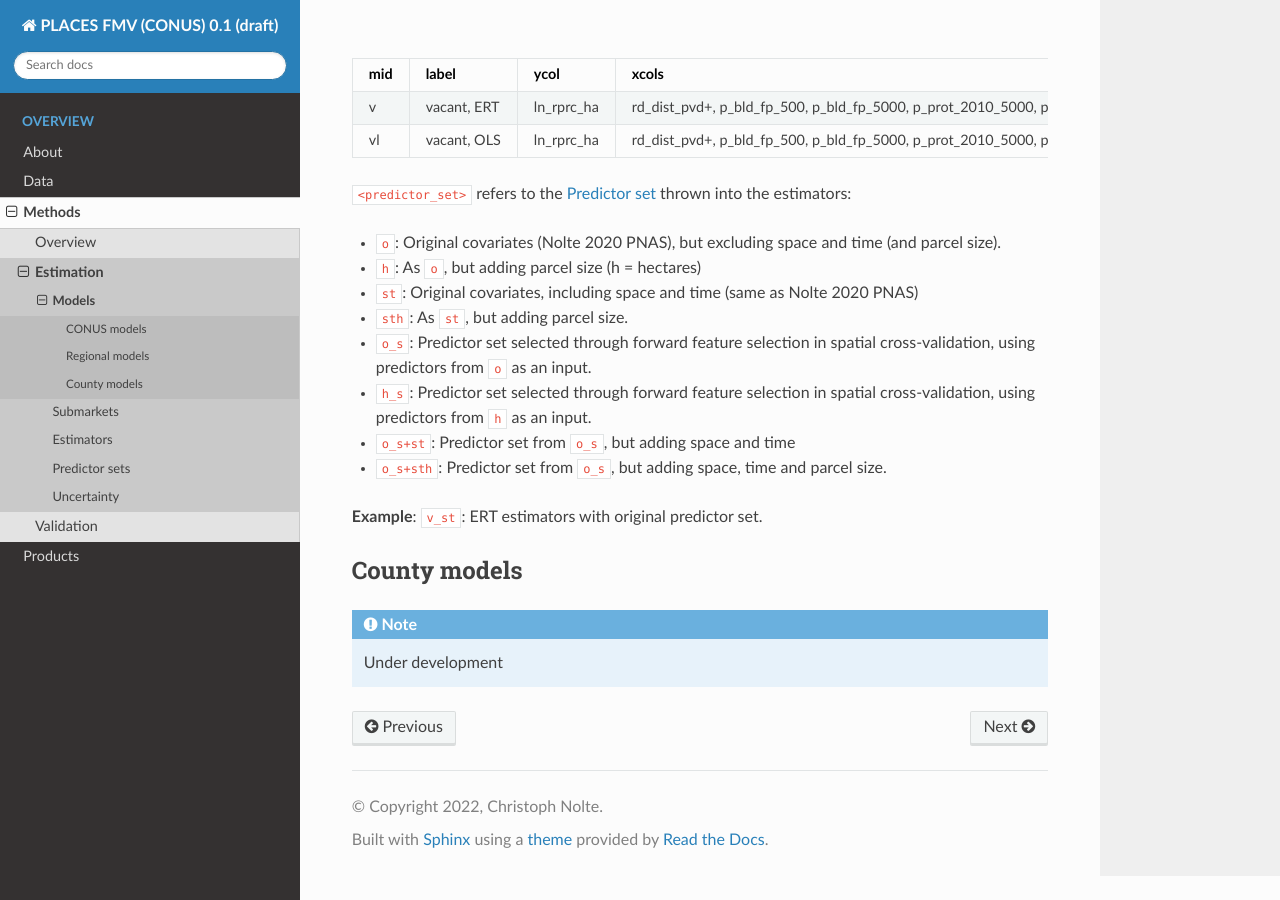
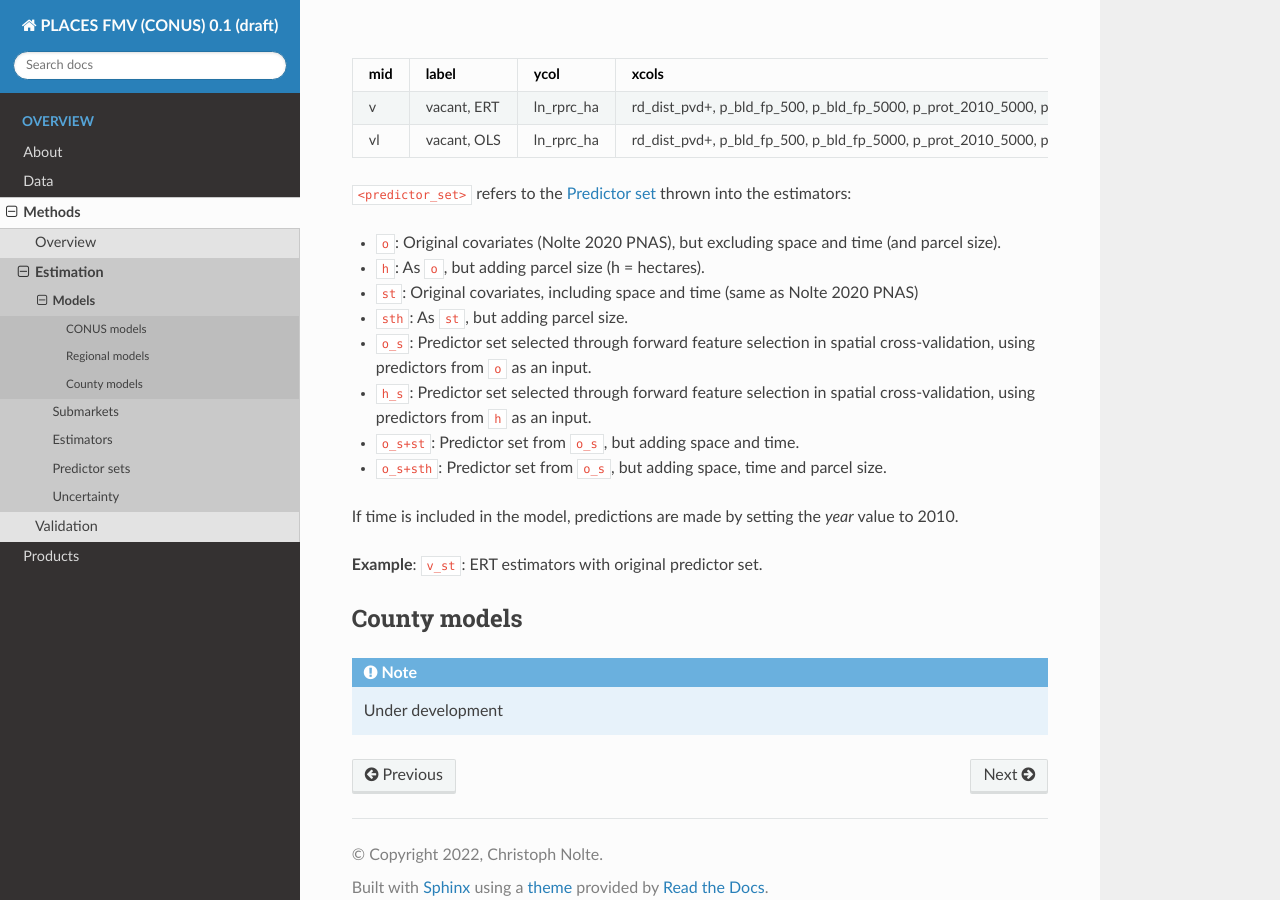
Before and after one commit to chrnolte/places-conus, a Sphinx documentation site: the page built from docs/methods/estimation/models.rst, in a window 1280 px wide and 900 px high, scrolled down 1302 px. Built offline with Sphinx 7.4.7 and the Read the Docs theme 2.0.0, drawn with Linux system fonts in a browser that asks for light colours.

```diff
--- a/docs/methods/estimation/models.rst
+++ b/docs/methods/estimation/models.rst
@@ -45,13 +45,15 @@
 ``<predictor_set>`` refers to the :any:`Predictor set <Predictor sets>` thrown into the estimators:
 
 * ``o``: Original covariates (Nolte 2020 PNAS), but excluding space and time (and parcel size).
-* ``h``: As ``o``, but adding parcel size (h = hectares)
+* ``h``: As ``o``, but adding parcel size (h = hectares).
 * ``st``: Original covariates, including space and time (same as Nolte 2020 PNAS)
 * ``sth``: As ``st``, but adding parcel size.
 * ``o_s``: Predictor set selected through forward feature selection in spatial cross-validation, using predictors from ``o`` as an input.
 * ``h_s``: Predictor set selected through forward feature selection in spatial cross-validation, using predictors from ``h`` as an input.
-* ``o_s+st``: Predictor set from ``o_s``, but adding space and time
+* ``o_s+st``: Predictor set from ``o_s``, but adding space and time.
 * ``o_s+sth``: Predictor set from ``o_s``, but adding space, time and parcel size.
+
+If time is included in the model, predictions are made by setting the `year` value to 2010.
 
 **Example**: ``v_st``: ERT estimators with original predictor set.
 
```
